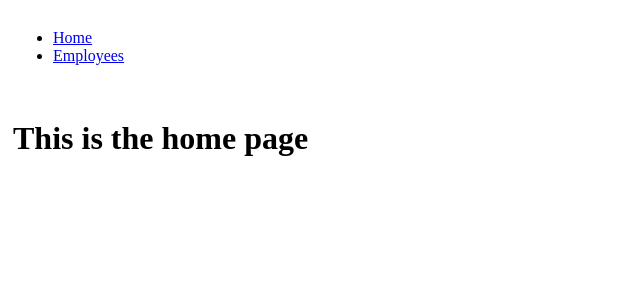
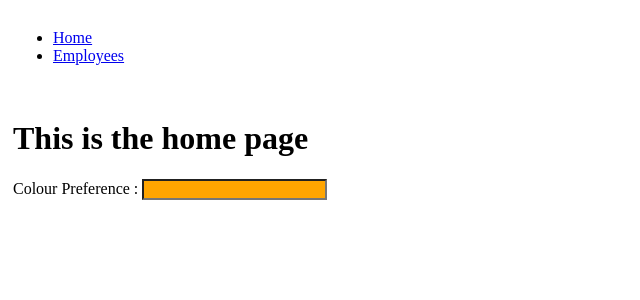
Before and after one commit to UdayPulickal/angular-ivy-vf7bcm2-jlgp99, an Angular app: page /src/home in a window 1280 px wide. Shown: the top 300 px of the page, without its empty margins (0-640 px from the left). Built offline with nearby package versions, Linux system fonts and the light colour scheme.

Commit message:
3 files modified

```diff
--- a/src/app/employee/employeeList.component.html
+++ b/src/app/employee/employeeList.component.html
@@ -33,3 +33,8 @@
 	<br />
 	<!-----button (click)="getemployees()">Refresh Empl</button-->
 </table>
+<br/>
+<div>
+	Colour Preference:
+	<input type="text" [(ngModel)]="colour" [style.background]="colour"/>
+</div>
--- a/src/app/employee/employeeList.component.ts
+++ b/src/app/employee/employeeList.component.ts
@@ -1,6 +1,7 @@
 import { Component, OnInit } from "@angular/core";
 import { Iemployee } from "./employee";
 import { EmployeeService } from "./employee.service";
+import { UserPreferencesService } from "./userPreference.service";
 @Component({
   selector: "list-employee",
   templateUrl: "employeeList.component.html",
@@ -10,7 +11,17 @@ import { EmployeeService } from "./employee.service";
 export class EmployeeListComponent implements OnInit {
   employees: Iemployee[];
   selectedEmployeeCountRadioButton: string = "All";
-  constructor(private _employeeservice: EmployeeService) {}
+  private _userpreferservi: UserPreferencesService;
+  constructor(private _employeeservice: EmployeeService) {
+    this._userpreferservi = new UserPreferencesService();
+  }
+  get colour(): string {
+    return this._userpreferservi.colpref;
+  }
+  set colour(value: string) {
+    this._userpreferservi.colpref = value;
+  }
+
   ngOnInit() {
     this._employeeservice
       .getEmployees()
--- a/src/app/home/home.component.ts
+++ b/src/app/home/home.component.ts
@@ -1,6 +1,26 @@
 import { Component } from "@angular/core";
+import { UserPreferencesService } from "../employee/userPreference.service";
 
 @Component({
-  template: "<h1>This is the home page</h1>"
+  template: `
+    <h1>This is the home page</h1>
+    <div>
+      Colour Preference :
+      <input type="text" [(ngModel)]="colour" [style.background]="colour" />
+    </div>
+  `
 })
-export class Homecomponent {}
+export class Homecomponent {
+  private _userPrefServie: UserPreferencesService;
+
+  constructor() {
+    this._userPrefServie = new UserPreferencesService();
+  }
+
+  get colour(): string {
+    return this._userPrefServie.colpref;
+  }
+  set colour(value: string) {
+    this._userPrefServie.colpref = value;
+  }
+}
```
